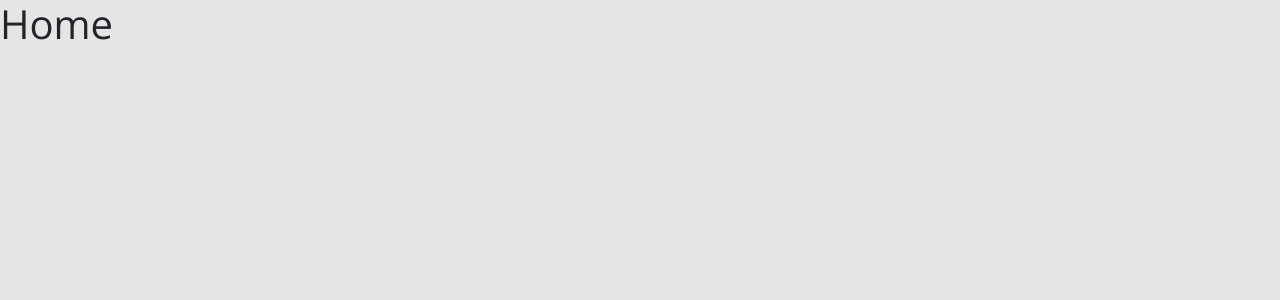
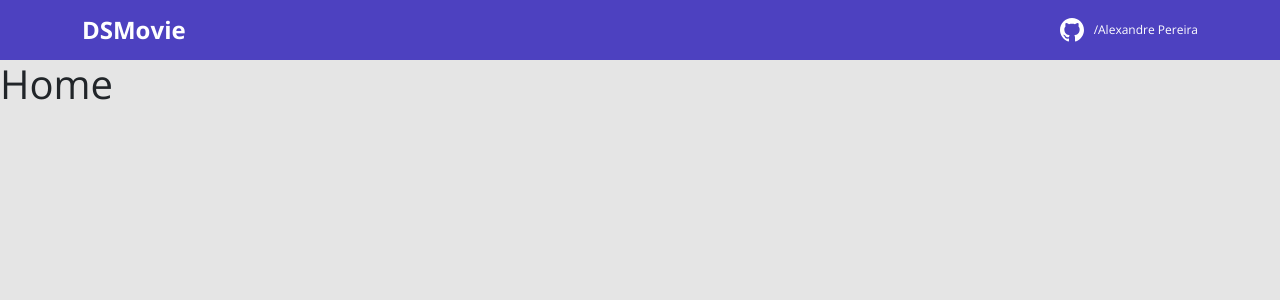
Before and after one commit to Apdo3939/DsMovie, a React (Create React App) app in the folder frontend/: page / in a window 1280 px wide. Shown: the top 300 px of the page. Built offline with nearby package versions, Linux system fonts and the light colour scheme.

Commit message:
Add component NavBar

```diff
--- a/frontend/src/App.tsx
+++ b/frontend/src/App.tsx
@@ -1,7 +1,13 @@
 import React from "react";
+import NavBar from "./components/navBar/NavBar";
 
 function App() {
-  return <h1> Home </h1>;
+  return (
+    <>
+      <NavBar />
+      <h1> Home </h1>
+    </>
+  );
 }
 
 export default App;
--- /dev/null
+++ b/frontend/src/components/navBar/NavBar.css
@@ -0,0 +1,29 @@
+header {
+    height: 60px;
+    background-color: var(--color-primary);
+    display: flex;
+    align-items: center;
+}
+
+.dsmovie-nav-content {
+    display: flex;
+    align-items: center;
+    justify-content: space-between;
+    color: #fff;
+}
+
+.dsmovie-nav-content h1 {
+    font-size: 24px;
+    margin: 0;
+    font-weight: 700;
+}
+
+.dsmovie-contact-container {
+    display: flex;
+    align-items: center;
+}
+
+.dsmovie-contact-link {
+    margin: 0 0 0 10px;
+    font-size: 12px;
+}
--- /dev/null
+++ b/frontend/src/components/navBar/NavBar.tsx
@@ -0,0 +1,26 @@
+import "./NavBar.css";
+import { ReactComponent as GithubIcon } from "../../assets/github.svg";
+
+function NavBar() {
+  return (
+    <header>
+      <nav className="container">
+        <div className="dsmovie-nav-content">
+          <h1>DSMovie</h1>
+          <a
+            href="https://github.com/apdo3939"
+            target="_blank"
+            rel="noreferrer"
+          >
+            <div className="dsmovie-contact-container">
+              <GithubIcon />
+              <p className="dsmovie-contact-link">/Alexandre Pereira</p>
+            </div>
+          </a>
+        </div>
+      </nav>
+    </header>
+  );
+}
+
+export default NavBar;
```
Also changed, not shown: frontend/src/assets/github.svg (added).
